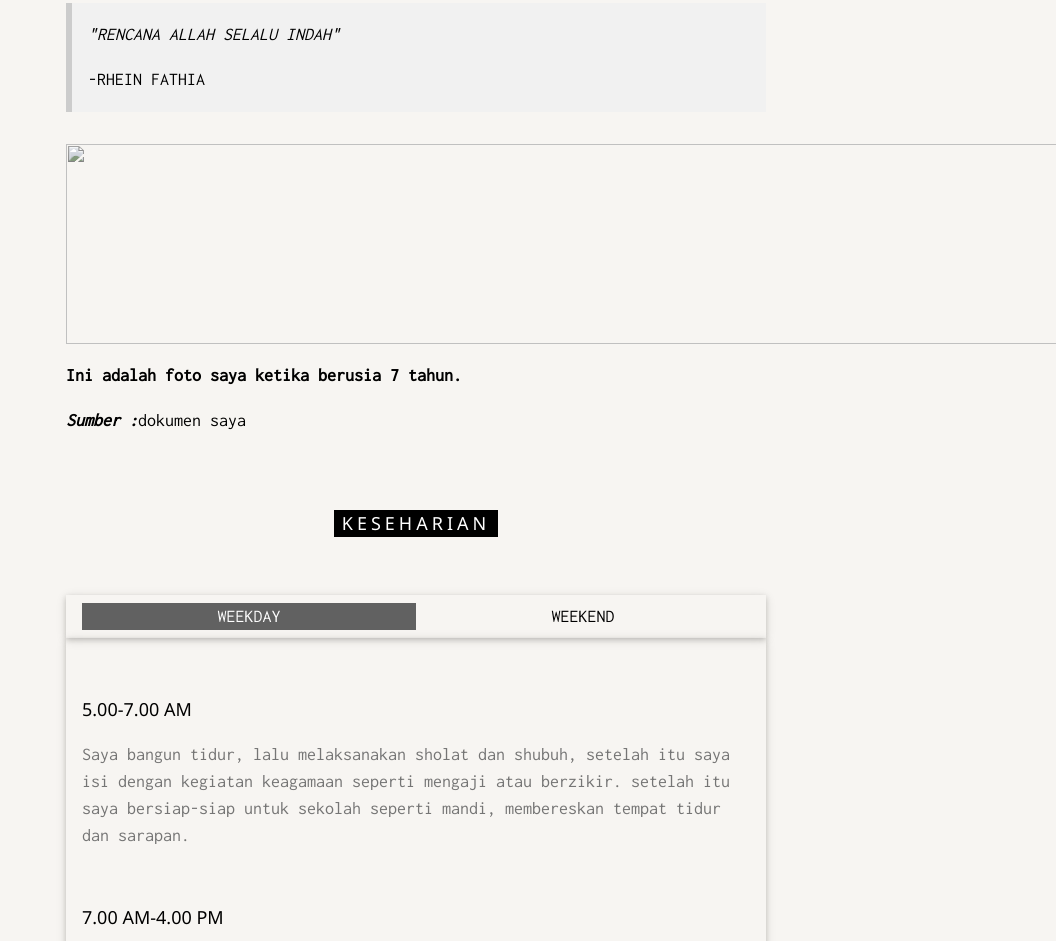
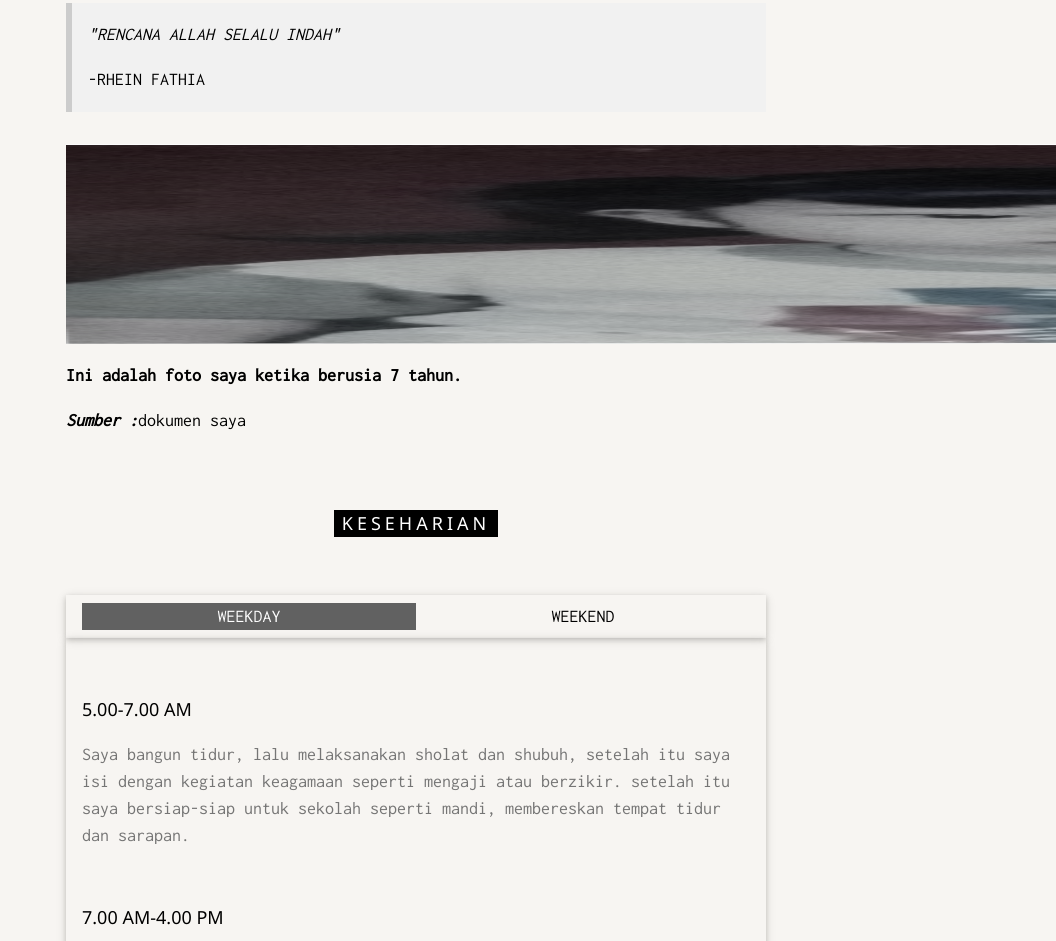
Before and after one commit to Aurellia/aurelliaif, a plain HTML site: page index.html.html in a window 1280 px wide. Shown: the part 1340-2281 px from the top of the page, without its empty margins (224-1280 px from the left). Drawn offline with nearby package versions, Linux system fonts and the light colour scheme; some packages are replaced by stand-ins of ours.

Commit message:
Update index.html.html

```diff
--- a/index.html.html
+++ b/index.html.html
@@ -64,7 +64,7 @@ body, html {
       <p><i>"RENCANA ALLAH SELALU INDAH"</i></p>
       <p>-RHEIN FATHIA</p>
     </div>
-    <img src="img/PHOTO PROFILE.jpeg" style="width:300%; height:200px" class="w3-margin-top">
+    <img src="img/POTO PROFILE.jpeg" style="width:300%; height:200px" class="w3-margin-top">
     <p><strong>Ini adalah foto saya ketika berusia 7 tahun.</strong></p>
     <p><strong><i>Sumber :</i></strong>dokumen saya</p>
   </div>
```
